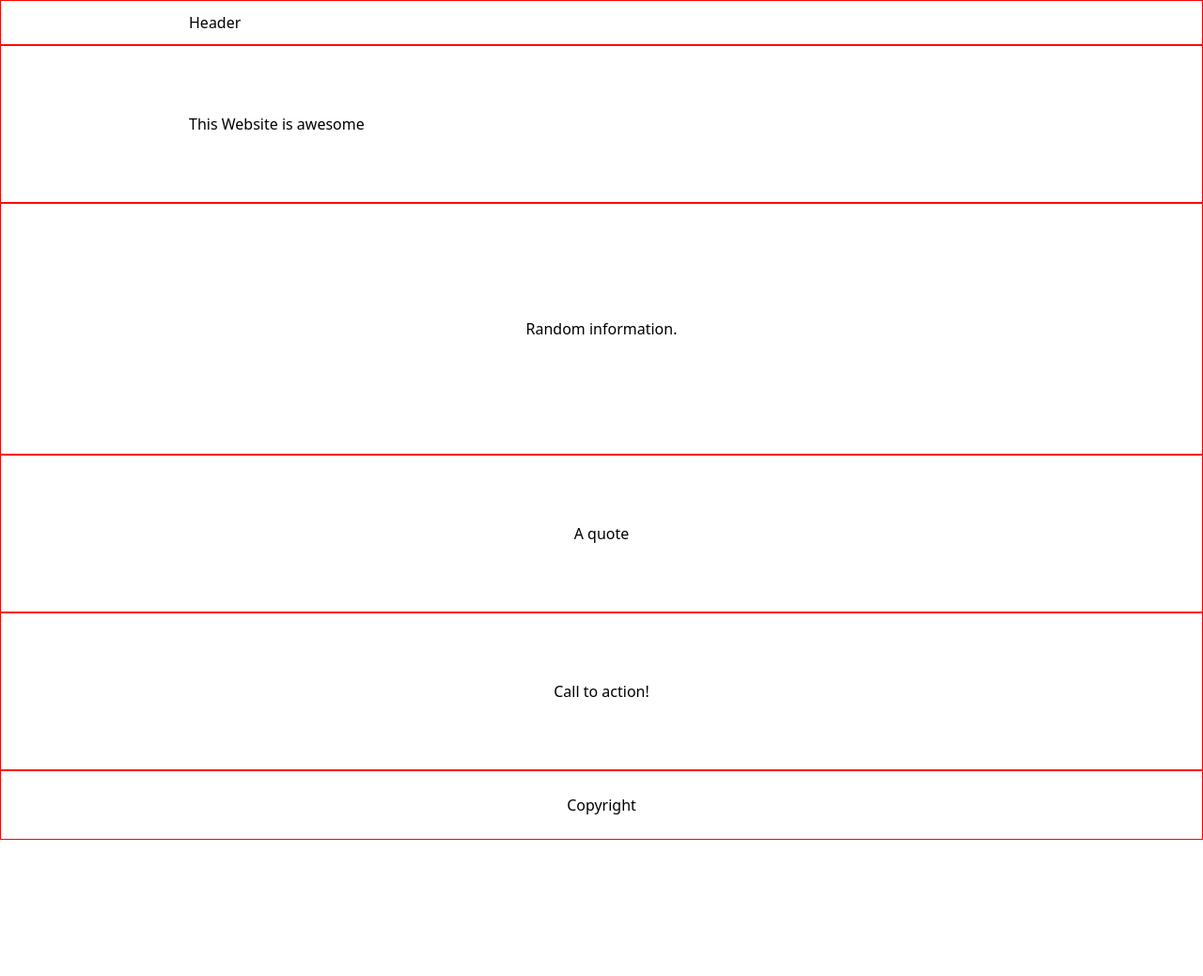
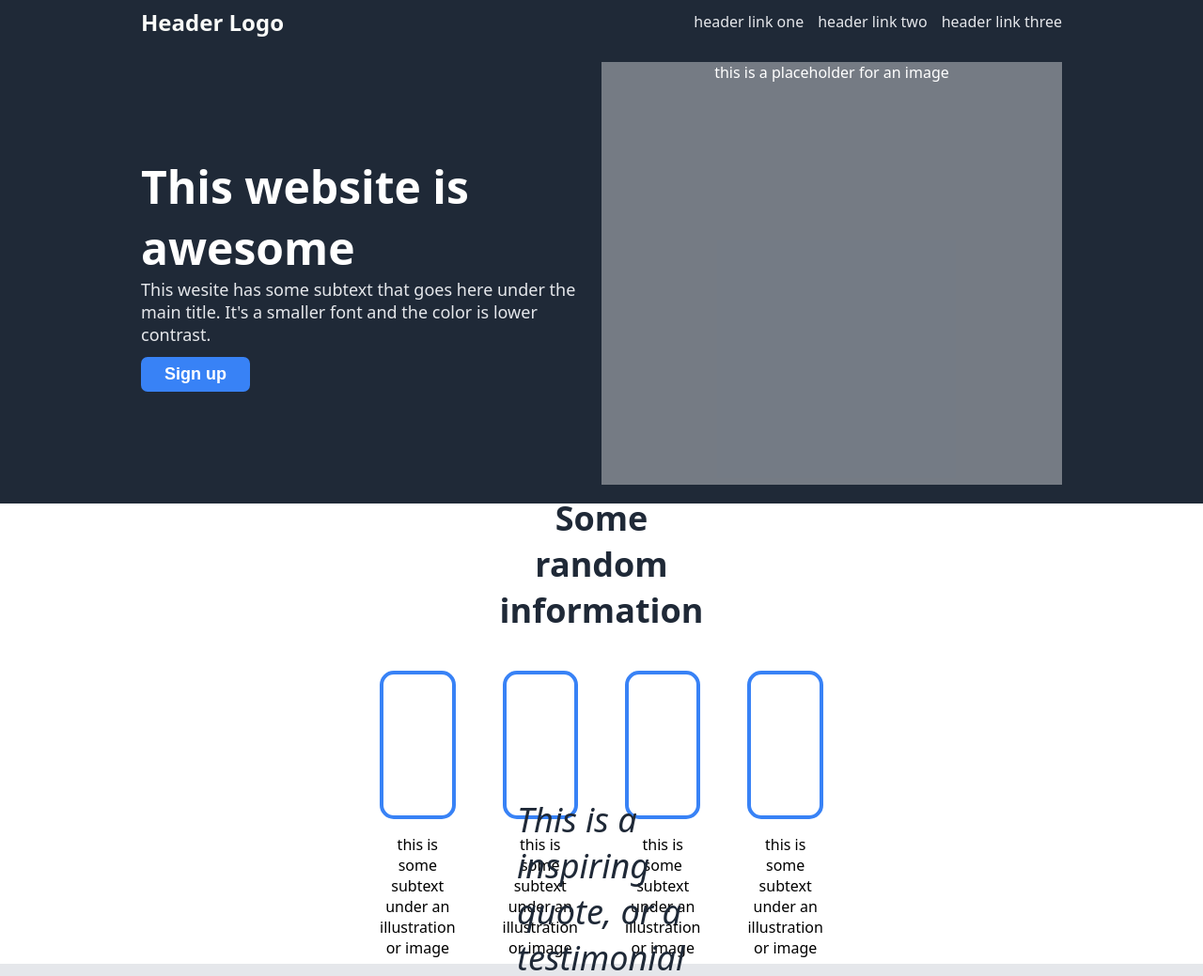
Before and after one commit to lia-na-2210/landing-page, a plain HTML site: page index.html in a window 1280 px wide. Shown: the top 1039 px of the page at 94% size. Before the commit the page ends 894 px from the top, so only its background shows below. Drawn offline with Linux system fonts and the light colour scheme.

Commit message:
finalized the styling, exact copy of the example

```diff
--- a/index.html
+++ b/index.html
@@ -6,11 +6,68 @@
         <link rel="stylesheet" href="styles.css">
     </head>
     <body>
-        <div class="header">Header</div>
-        <div class="top">This Website is awesome</div>
-        <div class="carrousel">Random information.</div>
-        <div class="quote">A quote</div>
-        <div class="sign-up">Call to action!</div>
-        <div class="footer">Copyright</div>
+        <div class="header">
+            <div class="logo">Header Logo</div>
+            <div class="right-links">
+                <a>header link one</a>
+                <a>header link two</a>
+                <a>header link three</a>
+            </div>
+        </div>
+        <div class="top">
+            <div class="box-1">
+                <p class="title">This website is<br> awesome</p>
+                <p class="paragraph">This wesite has some subtext that goes here under the main title.
+                     It's a smaller font and the color is lower contrast.</p>
+                <button class="sign-btn">Sign up</button>
+            </div>
+            <div class="image">
+                <div>this is a placeholder for an image</div>
+            </div>
+        </div>
+        <div class="carrousel">
+            <div class="title2">Some random information</div>
+            <div class="gallery">
+                <div class="contianer">
+                    <div class="thumbnail"></div>
+                    <p>this is some subtext under an illustration or image</p>
+                </div>
+                <div class="contianer">
+                    <div class="thumbnail"></div>
+                    <p>this is some subtext under an illustration or image</p>
+                </div>
+                <div class="contianer">
+                    <div class="thumbnail"></div>
+                    <p>this is some subtext under an illustration or image</p>
+                </div>
+                <div class="contianer">
+                    <div class="thumbnail"></div>
+                    <p>this is some subtext under an illustration or image</p>
+                </div>
+            </div>
+        </div>
+        <div class="quote">
+            <p class="quoted">This is a inspiring quote, or a testimonial from a customer. Maybe
+                it's just filling up space, or maybe people will actually read it.
+                Who knows? All I know is that is looks nice.
+            </p>
+            <p class="quoter">-Thor, God of Thunder</p>
+        </div>
+        <div class="sign-up">
+            <div class="sign-section">
+                <div class="action-time">
+                    <p class="call-title">Call to action! It's time!</p>
+                    <p class="call-text">Sign up for our product by clicking that button right over there!</p>
+                </div>
+                <div class="sign-button">
+                    <button class="signup-btn">Sign up</button>
+                </div>
+
+            </div>
+
+        </div>
+        <div class="footer">
+            <p>Copyright © The Odin Project 2021</p>
+        </div>
     </body>
 </html>
--- a/styles.css
+++ b/styles.css
@@ -9,58 +9,188 @@ body {
 }
 
 .header {
-    border: 1px solid red;
     height: 30px;
-    padding: 8px 200px;
+    padding: 8px 150px;
+    background-color: #1F2937;
 
     display: flex;
     align-items: center;
+    justify-content: space-between;
+
+}
+
+.logo {
+    font-weight: bold;
+    font-size: 24px;
+    color: #F9FAF8;
+}
+
+.right-links {
+    font-size: 16px;
+    display: flex;
+    gap: 15px;
+    cursor: pointer;
+    color: #e5e7eb;
 }
 
 .top {
-    border: 1px solid red;
-    height: 150px;
-    padding: 8px 200px;
+    height: 450px;
+    padding: 20px 150px;
+    background-color: #1F2937;
+    color: white;
+
+    display: flex;
+    justify-content: center;
+    align-items: center;
+}
+
+.box-1 {
+    text-align: left;
+    flex: 1;
+}
+
+.title {
+   font-size: 48px;
+   font-weight: bolder;
+   margin: 0;
+}
+
+.paragraph {
+    font-size: 18px;
+    color: #e5e7eb;
+    word-wrap: break-word;
+    margin-top: 0;
+    margin-bottom: 12px;
+}
+
+button {
+    background-color: #3882F6;
+    color: white;
+    border: none;
+    border-radius: 7px;
+
+    font-size: 18px;
+    font-weight: bold;
+    padding: 8px 25px;
+}
+
+.image {
+    flex: 1;
+    height: 450px;
+    background-color: #e5e7eb6e;
+}
+
+.carrousel {
+    height: 450px;
+    padding: 20px 550px;
 
     display: flex;
     align-items: center;
+    justify-content: center;
+    flex-direction: column;
 }
 
-.carrousel {
-    border: 1px solid red;
-    height: 250px;
-    padding: 8px 200px;
+.title2 {
+    font-size: 36px;
+    font-weight: bolder;
+    color: #1F2937;
+    margin-bottom: 40px;
+}
+
+.gallery {
+    display: flex;
+    align-items: center;
+    justify-content: center;
+    flex-direction: row;
+    gap: 50px;
+}
+
+.thumbnail {
+    height: 150px;
+    width: auto;
+    border: 4px solid #3882F6;
+    border-radius: 15px;
+}
+
+.quote {
+    height: 450px;
+    padding: 20px 550px;
+    background-color: #e5e7eb;
+
+    display: flex;
+    justify-content: center;
+    flex-direction: column;
+    flex-wrap: wrap;
+}
+
+.quoted {
+    font-size: 36px;
+    font-weight: light;
+    font-style: italic;
+    color: #1F2937;
+    text-align: left;
+    margin-bottom: 0;
+}
+
+.quoter{
+    font-weight: bold;
+    font-size: 24px;
+    color: #1F2937;
+    text-align: right;
+}
+
+.sign-up {
+    height: 300px;
+    padding: 20px 150px;
+    display: flex;
+    align-items: center;
+    justify-content: center;
+}
+
+.sign-section{
+    background-color: #3882F6;
+    border-radius: 5px;
+    width: 1200px;
+    height: 150px;
+
+    display: flex;
+    flex-direction: row;
+    box-sizing: border-box;
+    align-items: center;
+}
+
+.action-time {
+    text-align: left;
+    padding-left: 120px;
+}
+
+.call-title {
+    font-weight: bold;
+    font-size: 27px;
+    color: #e5e7eb;
+    margin: 0;
+}
+
+.call-text {
+    font-size: 20px;
+    color: #e5e7eb;
+    margin: 0;
+}
+
+.sign-button {
+    flex: 1;
+}
+
+.signup-btn {
+    border: 2px solid #e5e7eb;
+}
+
+.footer {
+    height: 72px;
+    background-color: #1F2937;
+    color: #e5e7eb;
 
     display: flex;
     align-items: center;
     justify-content: center;
 }
-
-.quote {
-    border: 1px solid red;
-    height: 150px;
-    padding: 8px 200px;
-
-    display: flex;
-    align-items: center;
-    justify-content: center;
-}
-
-.sign-up {
-    border: 1px solid red;
-    height: 150px;
-    padding: 8px 200px;
-
-    display: flex;
-    align-items: center;
-    justify-content: center;
-}
-
-.footer {
-    border: 1px solid red;
-    height: 72px;
-
-    display: flex;
-    align-items: center;
-    justify-content: center;
-}
```
